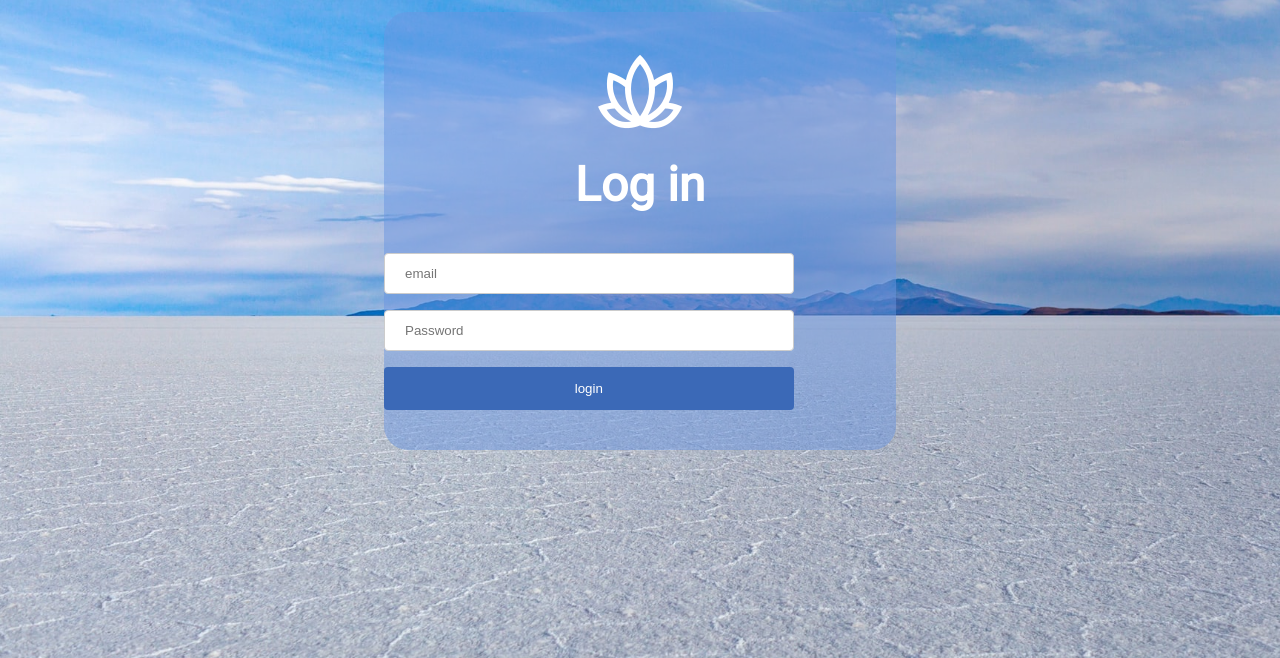
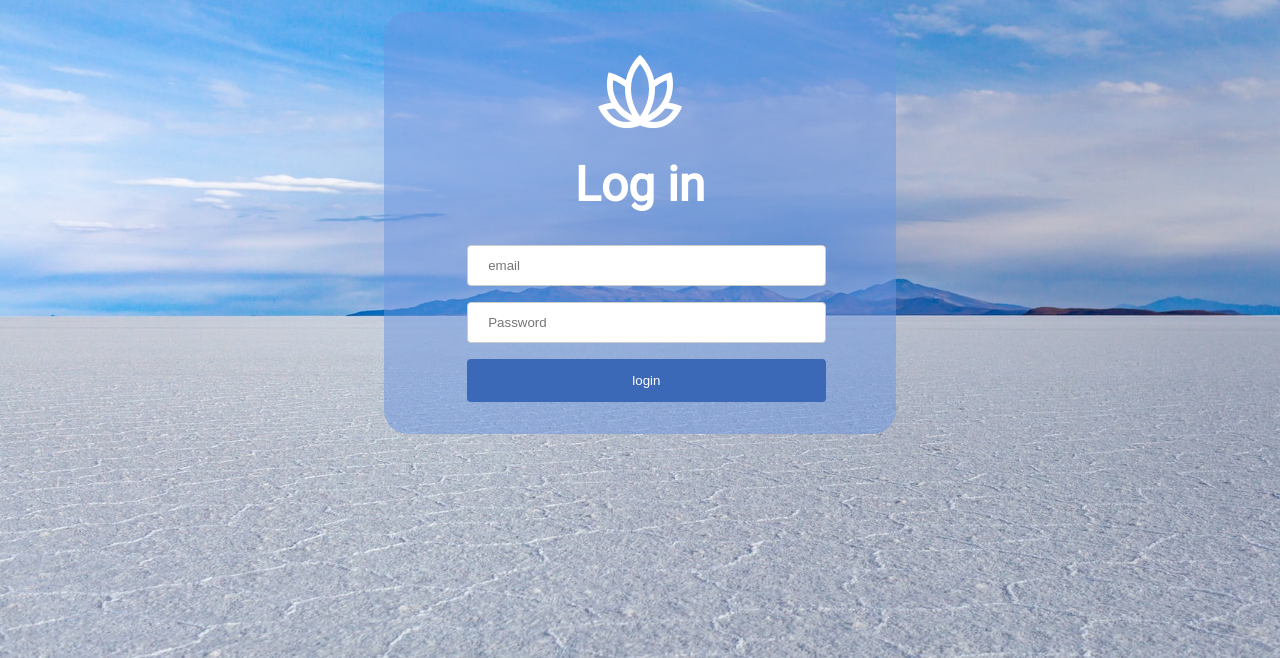
Before and after one commit to AJVEATS/Rotasu, a PHP site: page /login.php in a window 1280 px wide. Shown: the part 108-766 px from the top of the page. Run offline with PHP 8.4, Linux system fonts and the light colour scheme.

Commit message:
Added the form to login page and styled it

```diff
--- a/login.php
+++ b/login.php
@@ -13,7 +13,6 @@
     <!-- Stylesheet Styling -->
     <link rel="stylesheet" href="static/css/login.css"> <!-- Imports the css style sheet index.css -->
     <link rel="stylesheet" href="static/css/indexContainer.css"> <!-- Imports the css style sheet indexContainer.css -->
-    <!-- <link rel="stylesheet" href="static/css/navigationBar.css"> Imports the css style sheet createAccount.css -->
 
     <!-- favicon icon -->
     <link rel="icon" type="image/png" sizes="32x32" href="static/images/favicon/favicon-32x32.png">
@@ -26,7 +25,7 @@
             <div class="title-content">
                 <h1 class="title-h1">Log in</h1>
             </div>
-            <div class="loginContainer">
+            <div class="login-container">
                 <form action="" method="POST"> <!-- The login in form for users with POST http method -->
                     <input type="email" placeholder="email" name="email">
                     <input type="password" placeholder="Password" name="password">
--- a/static/css/login.css
+++ b/static/css/login.css
@@ -1,26 +1,29 @@
+.login-container {
+  width: 100%;
+  margin: 2vh 0vw 0vh 6.5vw;
+}
+
 input[type=email], input[type=password] {
-  width: 80%;
+  width: 70%;
   padding: 12px 20px;
-  margin: 8px 0;
+  margin: 0vh 0vw 2vh 0vw;
   display: inline-block;
   border: 1px solid #ccc;
   border-radius: 4px;
   box-sizing: border-box;
-
 }
 
 input[type=submit] {
-  width: 80%;
+  width: 70%;
   background-color: #3B69B7;
   color: white;
   padding: 14px 20px;
-  margin: 8px 0;
+  margin: 0vh 0vw 0vh 0vw;
   border: none;
   border-radius: 4px;
   cursor: pointer;
-
 }
 
-  input[type=submit]:hover {
-    background-color: #3B69B7;
-  }
+input[type=submit]:hover {
+  background-color: #3B69B7;
+}
```
